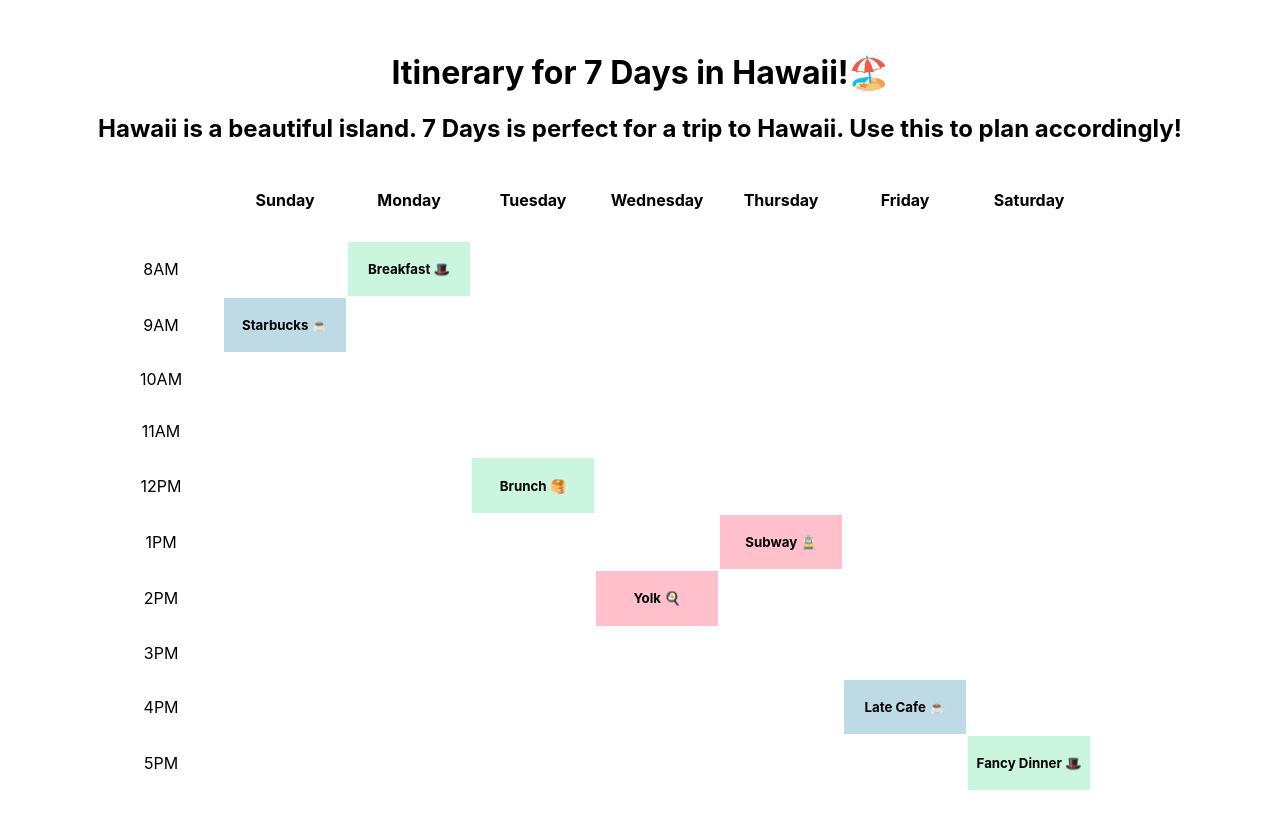
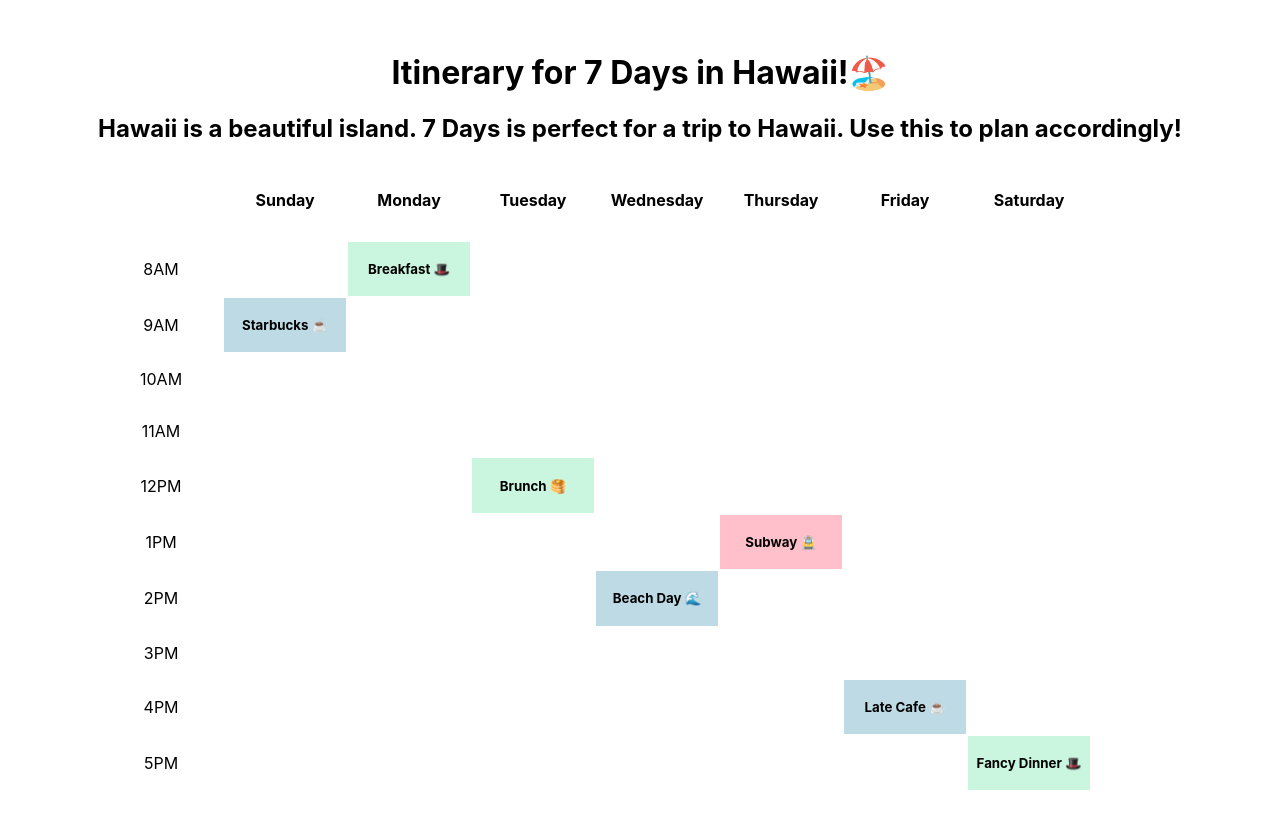
Before and after one commit to docteurj/CodePath-Lab-1-TimeTabled, a React (Vite) app in the folder timetabled/: page / in a window 1280 px wide. Built offline with nearby package versions, Linux system fonts and the light colour scheme.

Commit message:
Update Calendar.jsx

```diff
--- a/timetabled/src/components/Calendar.jsx
+++ b/timetabled/src/components/Calendar.jsx
@@ -84,7 +84,7 @@ const Calendar = () => {
           <td></td>
           <td></td>
           <td></td>
-          <Event event='Yolk 🍳' color ='pink'/>
+          <Event event='Beach Day 🌊' color ='blue'/>
           <td></td>
           <td></td>
           <td></td>
```
